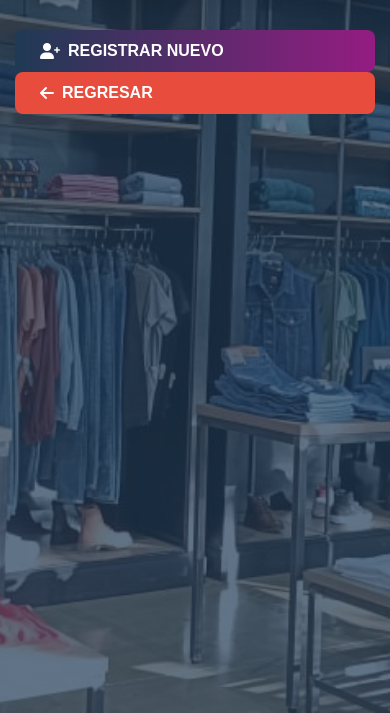
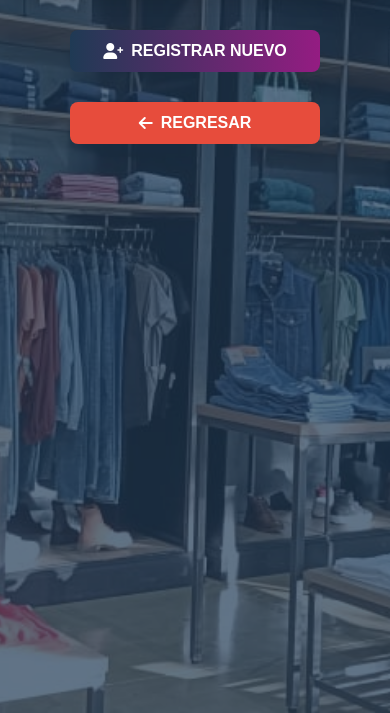
Before and after one commit to irvin1589/GESTION_RH_LGC, a PHP site: page /CONTROL/VER_USUARIOS.php in a window 390 px wide. Shown: the part 131-844 px from the top of the page. Run offline with PHP 8.4, Linux system fonts and the light colour scheme; the visitor is signed in with stand-in values (Sample User, id 1); data that the repository does not hold is empty.

Commit message:
botonuser

```diff
--- a/CONTROL/VER_USUARIOS.php
+++ b/CONTROL/VER_USUARIOS.php
@@ -252,16 +252,19 @@
         .btn-primary {
             background: linear-gradient(90deg, var(--primary-color), var(--secondary-color));
             color: white;
+            margin-right: 20px;
         }
 
         .btn-primary:hover {
             transform: translateY(-2px);
             box-shadow: 0 5px 15px rgba(0, 0, 0, 0.1);
+
         }
 
         .btn-secondary {
             background-color: var(--danger-color);
             color: white;
+            margin-top: 30px;
         }
 
         .btn-secondary:hover {
@@ -293,11 +296,21 @@
 
             .button-group {
                 flex-direction: column;
+                align-items: center;
+                justify-content: center;
+                text-align: center;
             }
 
             .btn {
-                width: 100%;
+                width: 250px;
+                justify-content: center;
             }
+
+            .btn-primary {
+                margin-right: 0;
+            }
+
+
         }
     </style>
 </head>
```
